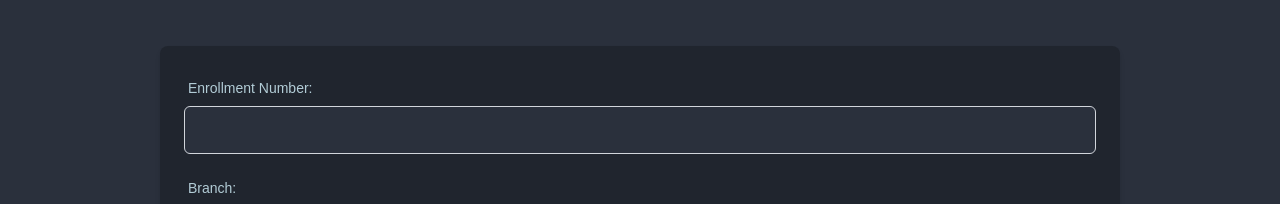
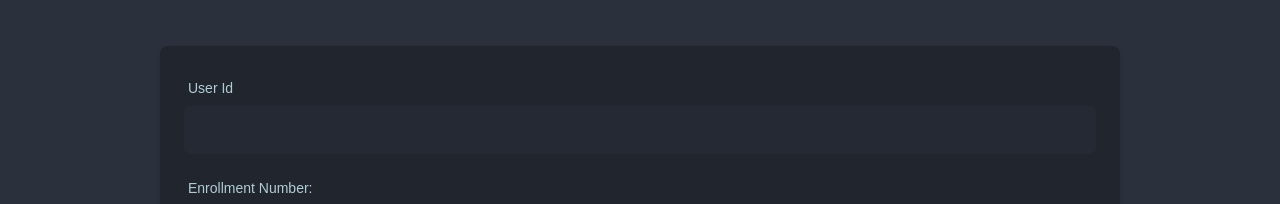
Before and after one commit to tarangsachaniya/lfa, a Next.js app: page /member/add in a window 1280 px wide. Shown: the part 189-393 px from the top of the page. Built offline with nearby package versions, Linux system fonts and the light colour scheme; no server answers.

Commit message:
Updated layout.js, added auth check in member/add/page.jsx, modified page.js to check user on mount, updated TeamMemberForm to accept props, and added isTeamMember field to userSchema

```diff
--- a/src/app/layout.js
+++ b/src/app/layout.js
@@ -25,6 +25,7 @@ export const metadata = {
 };
 
 export default function RootLayout({ children }) {
+
   return (
     <html lang="en" data-theme="dim">
       <body
--- a/src/app/member/add/page.jsx
+++ b/src/app/member/add/page.jsx
@@ -1,7 +1,7 @@
 import TeamMemberForm from '@/components/TeamMemberForm';
-import React from 'react';
-
+import { auth } from '@clerk/nextjs/server';
 const page = () => {
+  const {userId} = auth();
   return (
     <div className='min-h-screen'>
       <div className="flex flex-col items-center justify-center p-6">
@@ -9,7 +9,7 @@ const page = () => {
             <p className="mb-6 text-lg text-white-700 text-wrap">Want to join a team? Fill this out:</p>
       </div>
 
-      <TeamMemberForm />
+      <TeamMemberForm props = {userId} />
     </div>
   );
 };
--- a/src/app/page.js
+++ b/src/app/page.js
@@ -1,6 +1,23 @@
-import Image from "next/image";
+'use client'
+import { useEffect } from "react";
 
 export default function Home() {
+
+  const checkUser = async () => {
+    try{
+      const res = await fetch('/api/currentUser');
+      const data = await res.json();
+      if(data.user){
+        localStorage.setItem('user', JSON.stringify(data.user));
+      }
+    }catch(error){
+      console.error(error);
+    }
+  }
+
+  useEffect(() => {
+    checkUser();
+  }, []);
   return (
     <div>
       Home
--- a/src/components/TeamMemberForm.jsx
+++ b/src/components/TeamMemberForm.jsx
@@ -2,7 +2,7 @@
 import { branches, teams } from '@/lib';
 import React, { useState } from 'react';
 
-const TeamMemberForm = () => {
+const TeamMemberForm = ({props}) => {
   const [formData, setFormData] = useState({
     team: '',
     branch: '',
@@ -40,6 +40,18 @@ const TeamMemberForm = () => {
 
   return (
     <form className="min-w-0 md:max-w-[75%] mx-auto p-6 rounded-lg shadow-md bg-base-300" onSubmit={handleSubmit}>
+      <div className="form-control mb-4">
+        <label className="label">
+          <span className="label-text">User Id</span>
+        </label>
+        <input
+          type="text"
+          name="userId"
+          value={props}
+          disabled
+          className="input  input-bordered w-full border-gray-300 rounded-md focus:outline-none focus:ring focus:ring-primary focus:border-primary"
+        />
+      </div>
       <div className="form-control mb-4">
         <label className="label">
           <span className="label-text">Enrollment Number:</span>
--- a/src/lib/models/userSchema.js
+++ b/src/lib/models/userSchema.js
@@ -37,6 +37,10 @@ const userSchema = new mongoose.Schema(
       type: Boolean,
       default: false,
     },
+    isTeamMember: {
+      type: Boolean,
+      default: false,
+    }
   },
   {
     timestamps: true,
```
